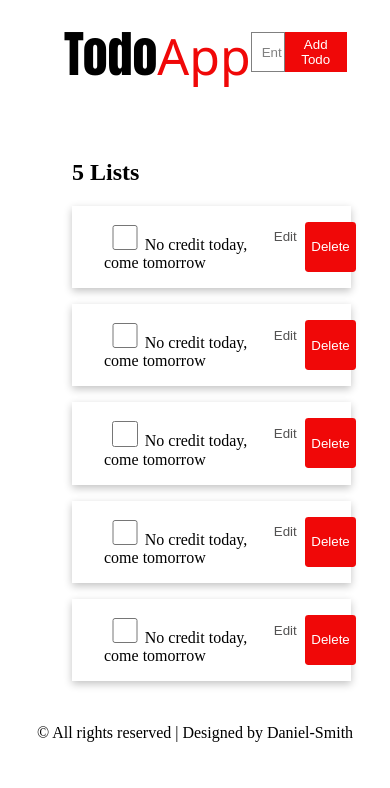
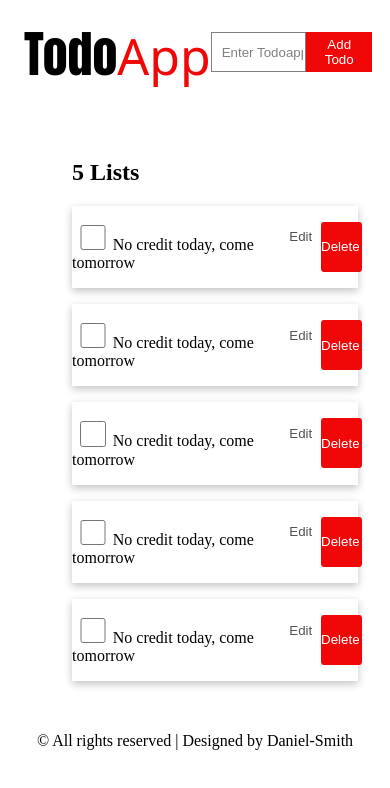
Before and after one commit to Daniel-Smith05/TodoApp, a plain HTML site: page index.html in a window 390 px wide. Drawn offline with Linux system fonts and the light colour scheme.

Commit message:
I worked on the media element

```diff
--- a/style.css
+++ b/style.css
@@ -51,7 +51,8 @@ header{
 main{
     padding: 1rem 1rem;
     margin: 1rem 1rem;
-    width: 97.5%;
+    /* background-color: blue; */
+    width: 97%;
 }
 main .full{
     display: flex;
@@ -122,19 +123,38 @@ footer{
     margin: -0.5rem 0rem;
     font-size: larger;
 }
-@media (max-width :667px){
+@media (max-width : 667px){
     main .full .know .out button{
         display: flex;
         flex-wrap: wrap;
         height: 99%;
         align-items: center;
-        width: 100%;
+        width: 75%;
         border-radius: 7%;
         border: none;
         background-color: rgb(240, 8, 8);
         color: white;
         cursor: pointer;
         transition: 0.5s;
+        padding-left: 0.5%;
+        margin-right: 10px;
+    }
+    header{
+        display: flex;
+        justify-content: space-between;
+        padding: 1rem 1.5rem;
+        margin: 0rem 0rem;
+    }
+    .logo{
+        font-size: 50px;
+        font-family: Impact, Haettenschweiler, 'Arial Narrow Bold', sans-serif;
+    }
+    main .full{
+        display: flex;
+        box-shadow: rgba(0, 0, 0, 0.24) 0px 3px 8px;
+        margin: 1rem 0rem;
+        padding: 1rem -0rem;
+        justify-content: space-between;
     }
     main .full .know .in button{
         height: 30px;
@@ -146,7 +166,7 @@ footer{
         transition: 0.5s;
     }
     .down form button{
-        width: 150%;
+        width: 110%;
         height: 40px;
         background-color: rgb(240, 8, 8);
         color: white;
@@ -156,11 +176,16 @@ footer{
     }
     main .full .know{
         justify-content: space-between;
-        width: 25%;
+        width: 27%;
     }
     main{
         padding: 1rem 1rem;
         margin: 1rem 1rem;
-        width: 90%;
+        width: auto;
+    }
+    footer{
+        text-align: center;
+        margin: 1rem 0rem;
+        font-size: larger;
     }
 }
```
